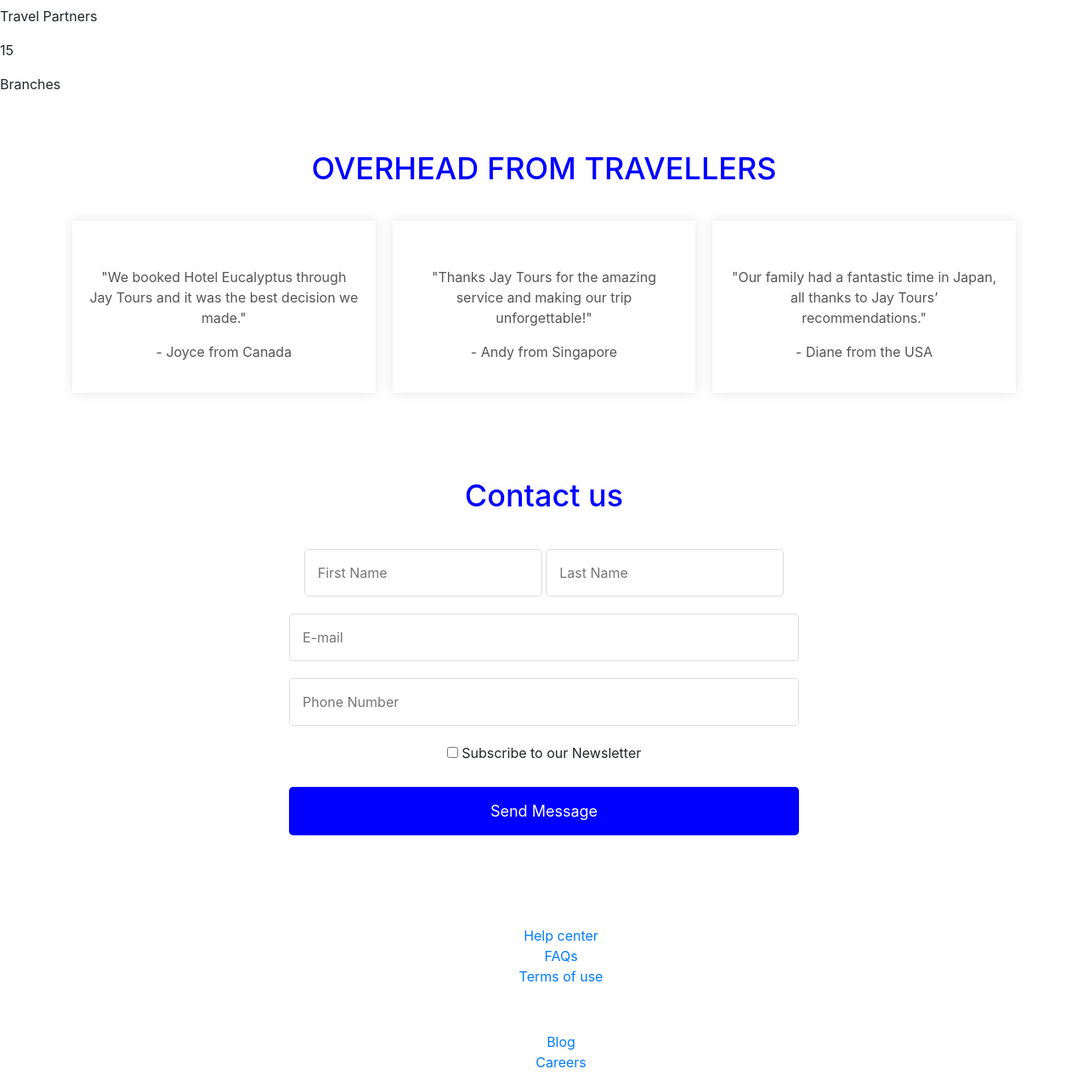
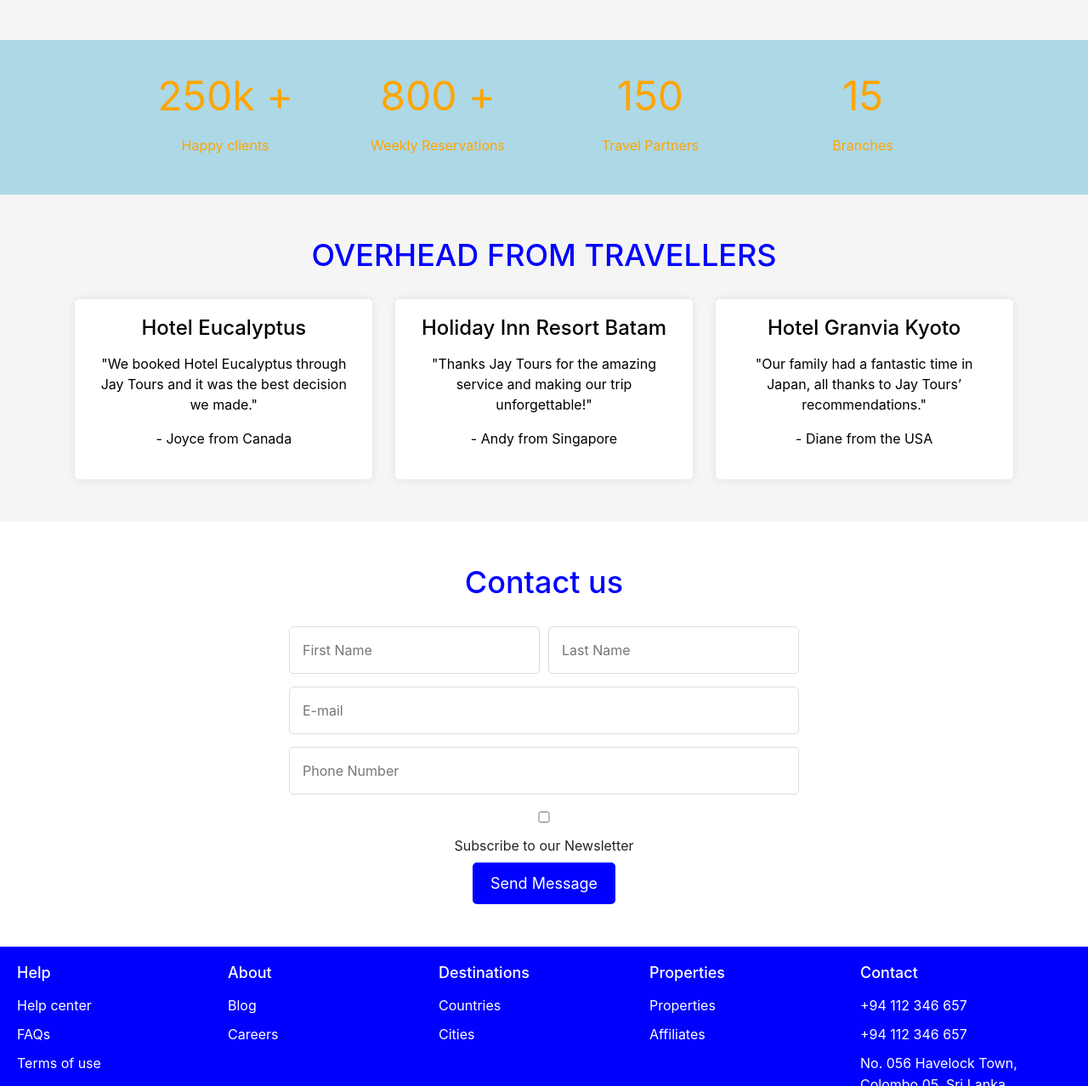
Before and after one commit to nimesha123hd/it107804, a plain HTML site: page index.html in a window 1280 px wide. Shown: the part 1522-2800 px from the top of the page at 85% size. Drawn offline with nearby package versions, Linux system fonts and the light colour scheme; a script that the page names is missing.

Commit message:
Update styles.css

```diff
--- a/styles.css
+++ b/styles.css
@@ -1,6 +1,6 @@
-
 body {
-    {font-family: 'Oswald';font-size: 22px;};
+    font-family: 'Oswald', sans-serif;
+    font-size: 22px;
     margin: 0;
     padding: 0;
     color: blue;
@@ -11,7 +11,6 @@ body {
     width: 90%;
     margin: 0 auto;
 }
-
 
 header {
     background-color: white;
@@ -49,6 +48,7 @@ nav ul li a:hover {
     background-color: lightblue;
     border-radius: 5px;
 }
+
 .hero {
     background-image: url('images/main.jpg');
     background-size: cover;
@@ -98,25 +98,17 @@ nav ul li a:hover {
     background-color: lightblue;
 }
 
-<section class="hero">
-    <div class="hero-text">
-        <h1>Explore Breathtaking Destinations with Jay Tours</h1>
-        <p>Your dream vacation starts here.</p>
-        <a href="#destinations" class="btn">Discover More</a>
-    </div>
-</section>
-
 .destinations {
     text-align: center;
     padding: 50px 0;
-	background-color: white;
+    background-color: white;
 }
 
 .destinations h2 {
     font-size: 36px;
     margin-bottom: 30px;
     text-align: center;
-	color:blue
+    color: blue;
 }
 
 .destinations-grid {
@@ -124,7 +116,7 @@ nav ul li a:hover {
     justify-content: center;
     gap: 20px;
     flex-wrap: wrap;
-text-align: center;
+    text-align: center;
 }
 
 .destination {
@@ -144,80 +136,123 @@ text-align: center;
     color: blue;
 }
 
-
-
 .team {
     padding: 50px 0;
-    background-color: white;
+    background-color: #f5f5f5;
     text-align: center;
 }
 
 .team h2 {
-    margin-bottom: 40px;
     font-size: 36px;
+    margin-bottom: 30px;
+    text-align: center;
     color: blue;
 }
 
+.team p {
+    font-size: 20px;
+    max-width: 800px;
+    margin: 0 auto 30px;
+    color: black;
+}
+
 .team-grid {
-    display: grid;
-    grid-template-columns: repeat(auto-fit, minmax(250px, 1fr));
-    gap: 20px;
+    display: flex;
+    justify-content: center;
+    gap: 30px;
+    flex-wrap: wrap;
+}
+
+.team-member {
+    flex: 1 1 250px;
+    max-width: 300px;
+    text-align: center;
 }
 
 .team-member img {
-    width: 200px;
-    height: 300px;
-    border-radius: 0%;
-    margin: 0 auto;
+    width: 80%;
+    height: auto;
+    border-radius: 0;
 }
 
 .team-member h3 {
-    margin-top: 15px;
-    font-size: 20px;
-	color: blue;
+    font-size: 24px;
+    margin: 15px 0 10px;
+    color: blue;
 }
 
 .team-member p {
-    font-size: 16px;
-    	color: blue;
+    font-size: 18px;
+    margin: 0;
+    color: blue;
 }
 
+.stat {
+    background-color: lightblue;
+    color: orange;
+    text-align: center;
+    padding: 20px 0;
+}
+
+.stats-container {
+    display: flex;
+    justify-content: space-around;
+    align-items: center;
+    max-width: 1000px;
+    margin: 0 auto;
+    flex-wrap: wrap;
+}
+
+.stats-item {
+    flex: 1;
+    margin: 10px;
+    min-width: 150px;
+}
+
+.stat-number {
+    font-size: 48px;
+      margin-bottom: 10px;
+}
 
 .testimonials {
     padding: 50px 0;
-    background-color: white;
-    text-align: center;
+    background-color: #f5f5f5;
 }
 
 .testimonials h2 {
-    margin-bottom: 40px;
     font-size: 36px;
+    margin-bottom: 30px;
+    text-align: center;
     color: blue;
 }
 
 .testimonials-grid {
-    display: grid;
-    grid-template-columns: repeat(auto-fit, minmax(300px, 1fr));
+    display: flex;
+    justify-content: space-around;
+    flex-wrap: wrap;
     gap: 20px;
+    text-align: center;
 }
 
 .testimonial {
+    flex: 1 1 300px;
+    max-width: 350px;
+    background-color: white;
     padding: 20px;
-    border-radius: 0px;
-    box-shadow: 0px 0px 15px rgba(0, 0, 0, 0.1);
+    border-radius: 5px;
+    box-shadow: 0 0 10px rgba(0, 0, 0, 0.1);
 }
 
 .testimonial h3 {
-    margin-bottom: 10px;
-    font-size: 20px;
-    color: white;
+    font-size: 24px;
+    margin-bottom: 15px;
+    color: black;
 }
 
 .testimonial p {
     font-size: 16px;
-    color: #555;
+    color: black;
 }
-
 
 .contact {
     padding: 50px 0;
@@ -226,20 +261,20 @@ text-align: center;
 }
 
 .contact h2 {
-    margin-bottom: 40px;
     font-size: 36px;
+    margin-bottom: 30px;
     color: blue;
 }
 
 .contact form {
     max-width: 600px;
     margin: 0 auto;
-    display: grid;
-    gap: 20px;
 }
 
 .contact input {
+    width: 100%;
     padding: 15px;
+    margin-bottom: 15px;
     border: 1px solid #ddd;
     border-radius: 5px;
     font-size: 16px;
@@ -247,11 +282,12 @@ text-align: center;
 
 .contact .btn {
     background-color: blue;
-    padding: 15px;
+    padding: 10px 20px;
     color: #fff;
     font-size: 18px;
-    border: none;
+    text-decoration: none;
     border-radius: 5px;
+    transition: background-color 0.3s;
     cursor: pointer;
 }
 
@@ -259,15 +295,65 @@ text-align: center;
     background-color: lightblue;
 }
 
-
-footer {
-    background-color: white;
-    padding: 20px 0;
-    color: #fff;
-    text-align: center;
+.inline-fields {
+    display: flex;
+    gap: 10px;
 }
 
-footer p {
-    margin: 0;
-    font-size: 14px;
+.inline-fields input {
+    flex: 1;
 }
+
+
+.footer-container {
+    display: flex;
+    justify-content: space-between;
+    align-items: flex-start;
+    padding: 20px;
+    background-color: blue;
+    color: white;
+    text-align: left;
+}
+
+.footer-column {
+    flex: 1;
+    margin-right: 20px;
+}
+
+.footer-column h4 {
+    font-size: 18px;
+    margin-bottom: 15px;
+}
+
+.footer-column ul {
+    list-style: none;
+    padding: 0;
+}
+
+.footer-column ul li {
+    margin-bottom: 10px;
+}
+
+.footer-column ul li a {
+    color: white;
+    text-decoration: none;
+    font-size: 16px;
+}
+
+.footer-column ul li a:hover {
+    text-decoration: underline;
+}
+
+.footer-bottom {
+    background-color: black;
+    color: white;
+    text-align: center;
+    padding: 10px 0;
+    font-size: 16px;
+}
+
+footer address {
+    font-style: normal;
+    font-size: 16px;
+    line-height: 1.6;
+}
```
